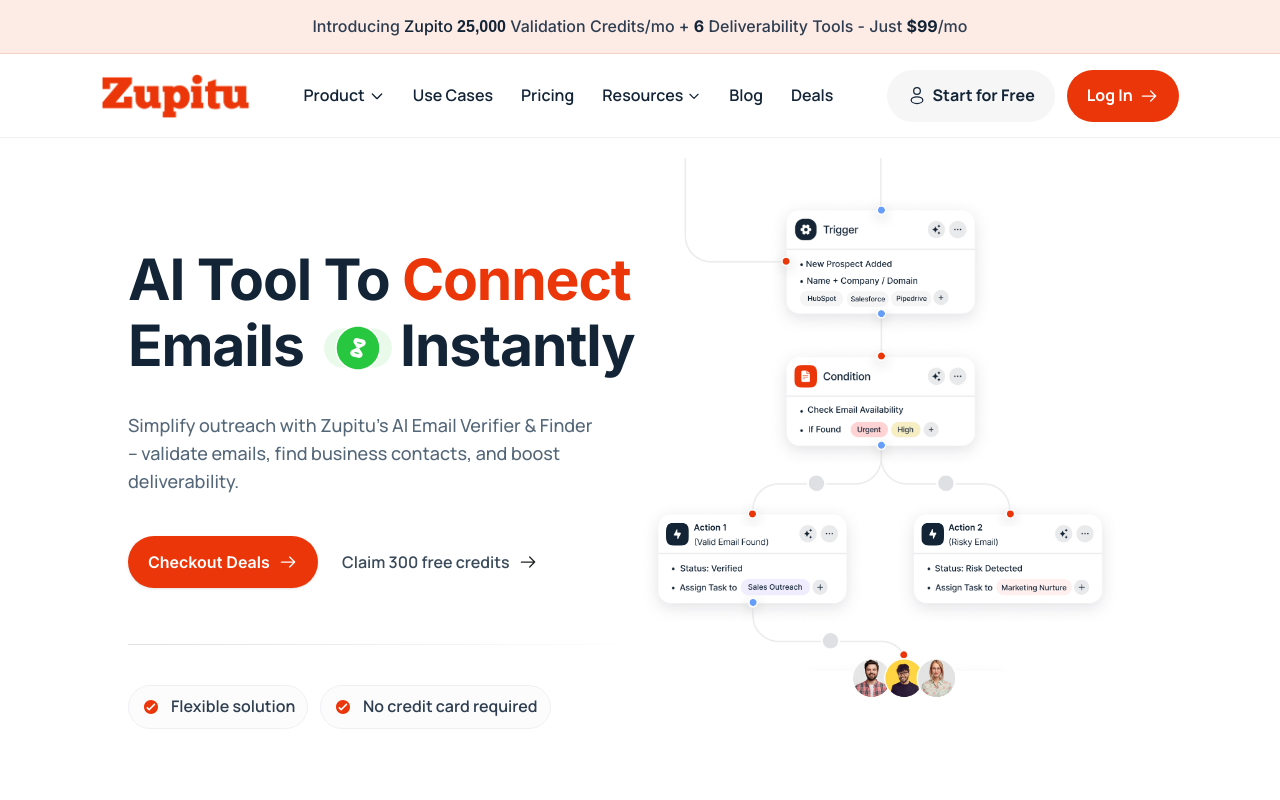
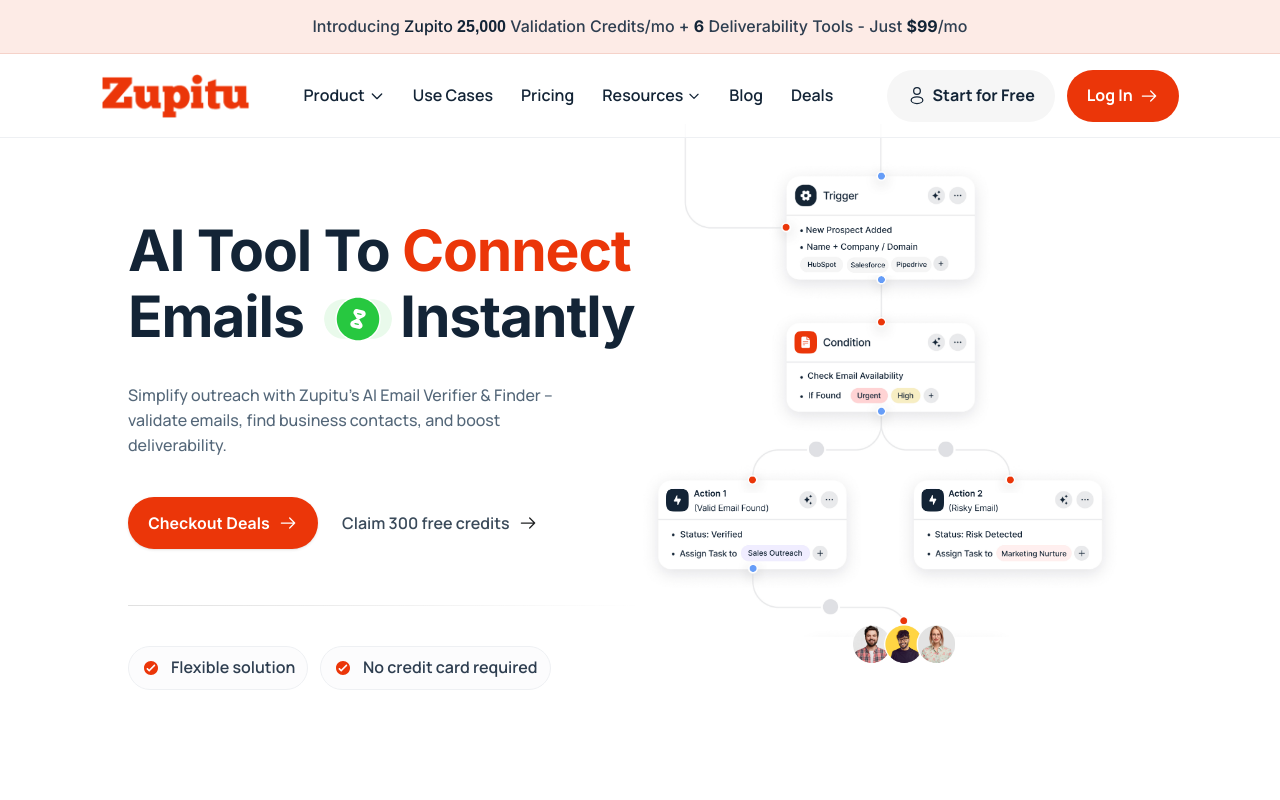
Before and after one commit to itfuturzMaharshi/zupito_website, a React (Vite) app: page / in a window 1280 px wide. Shown: the top 800 px of the page. Built offline with nearby package versions, Linux system fonts and the light colour scheme.

Commit message:
fix the ui

```diff
--- a/src/App.css
+++ b/src/App.css
@@ -42,7 +42,7 @@
 }
 
 .home-description {
-  font-size: 18px;
+  font-size: 16px;
   font-weight: 500;
   line-height: 1.55;
   letter-spacing: 0;
--- a/src/components/homePage/HeroSection.jsx
+++ b/src/components/homePage/HeroSection.jsx
@@ -33,10 +33,10 @@
       <section
         ref={sectionRef}
         data-animate="fade-up"
-        className="relative w-full overflow-hidden"
+        className="relative w-full overflow-hidden mt-0 sm:-mt-[8px] lg:-mt-[20px]"
       >
         {/* Dots/backdrop spacing wrapper to mimic Figma breathing room */}
-        <div className="w-full px-4! sm:px-6! md:px-8! lg:px-10! xl:px-12! pt-[10px]! sm:pt-[20px]! md:pt-[32px]! lg:pt-[38px]! pb-10!">
+        <div className="w-full px-4! sm:px-6! md:px-8! lg:px-10! xl:px-12! pt-[6px]! sm:pt-[12px]! md:pt-[18px]! lg:pt-[24px]! pb-10!">
           <div className="max-w-[1024px] mx-auto relative">
             <div className="grid grid-cols-1 lg:grid-cols-2 items-center gap-y-12 lg:gap-y-0 [@media(min-width:1024px)_and_(max-width:1279px)]:min-h-[calc(100vh-120px)]">
             {/* Copy */}
```
